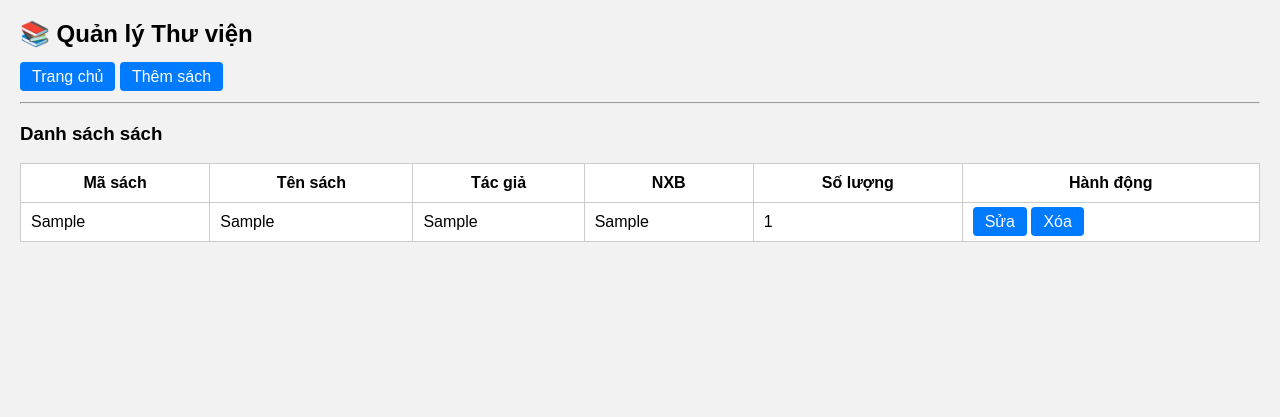
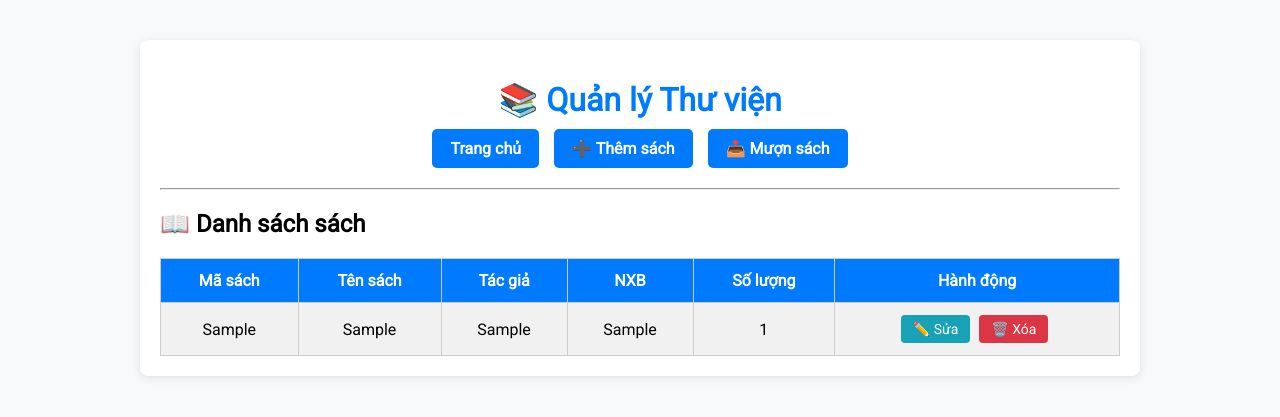
Before and after one commit to VungNguyenYT/qly_thuvien, a PHP site: page / in a window 1280 px wide. Shown: the top 417 px of the page. Run offline with PHP 8.4, Linux system fonts and the light colour scheme; tables that the repository leaves empty or names only in its code hold one stand-in row (values such as "Sample post").

Commit message:
update chức năng

```diff
--- a/assets/style.css
+++ b/assets/style.css
@@ -22,3 +22,133 @@ a.button {
 a.button:hover {
     background: #0056b3;
 }
+.button {
+    padding: 6px 12px;
+    background: #007bff;
+    color: white;
+    text-decoration: none;
+    border-radius: 4px;
+    margin-right: 5px;
+}
+
+.button:hover {
+    opacity: 0.9;
+}
+
+.button.danger {
+    background: #dc3545;
+}
+
+
+body {
+    font-family: 'Roboto', sans-serif;
+    background: #f8f9fa;
+    margin: 0;
+    padding: 0;
+}
+
+.container {
+    width: 90%;
+    max-width: 960px;
+    margin: auto;
+    padding: 20px;
+    background: #fff;
+    box-shadow: 0 2px 8px rgba(0,0,0,0.1);
+    margin-top: 40px;
+    border-radius: 8px;
+}
+
+h1 {
+    text-align: center;
+    color: #007bff;
+    margin-bottom: 10px;
+}
+
+nav {
+    display: flex;
+    justify-content: center;
+    gap: 15px;
+    margin-bottom: 20px;
+}
+
+nav a {
+    text-decoration: none;
+    background: #007bff;
+    color: white;
+    padding: 10px 18px;
+    border-radius: 5px;
+    font-weight: bold;
+    transition: 0.2s;
+}
+
+nav a:hover {
+    background: #0056b3;
+}
+
+table {
+    width: 100%;
+    border-collapse: collapse;
+    margin-top: 15px;
+}
+
+th, td {
+    border: 1px solid #ccc;
+    padding: 12px;
+    text-align: center;
+}
+
+th {
+    background: #007bff;
+    color: white;
+}
+
+tr:nth-child(even) {
+    background: #f1f1f1;
+}
+
+form input, form button {
+    padding: 10px;
+    margin-top: 10px;
+    margin-bottom: 10px;
+    width: 100%;
+    border-radius: 4px;
+    border: 1px solid #ccc;
+    font-size: 15px;
+}
+
+form button {
+    background: #28a745;
+    color: white;
+    font-weight: bold;
+    cursor: pointer;
+}
+
+form button:hover {
+    background: #218838;
+}
+
+.button {
+    display: inline-block;
+    padding: 6px 12px;
+    text-decoration: none;
+    color: white;
+    border-radius: 4px;
+    margin-right: 5px;
+    font-size: 14px;
+}
+
+.button.edit {
+    background: #17a2b8;
+}
+
+.button.delete {
+    background: #dc3545;
+}
+
+.button.edit:hover {
+    background: #138496;
+}
+
+.button.delete:hover {
+    background: #c82333;
+}
--- a/includes/header.php
+++ b/includes/header.php
@@ -1,15 +1,20 @@
 <!DOCTYPE html>
-<html>
+<html lang="vi">
 
 <head>
-    <title>Quản lý thư viện</title>
+    <meta charset="UTF-8">
+    <title>Quản lý Thư viện</title>
+    <link href="https://fonts.googleapis.com/css2?family=Roboto&display=swap" rel="stylesheet">
     <link rel="stylesheet" href="assets/style.css">
 </head>
 
 <body>
-    <h2>📚 Quản lý Thư viện</h2>
-    <p>
-        <a href="index.php" class="button">Trang chủ</a>
-        <a href="add_book.php" class="button">Thêm sách</a>
-    </p>
-    <hr>
+    <div class="container">
+        <h1>📚 Quản lý Thư viện</h1>
+        <nav>
+            <a href="index.php">Trang chủ</a>
+            <a href="add_book.php">➕ Thêm sách</a>
+            <a href="borrow_book.php">📥 Mượn sách</a>
+
+        </nav>
+        <hr>
--- a/index.php
+++ b/index.php
@@ -1,7 +1,8 @@
 <?php include 'db.php';
 include 'includes/header.php'; ?>
 
-<h3>Danh sách sách</h3>
+<h2>📖 Danh sách sách</h2>
+
 <table>
     <tr>
         <th>Mã sách</th>
@@ -13,6 +14,7 @@ include 'includes/header.php'; ?>
     </tr>
     <?php
     $result = $conn->query("SELECT * FROM Sach");
+    if ($result->num_rows > 0) {
         while ($row = $result->fetch_assoc()) {
             echo "<tr>
                     <td>{$row['MaSach']}</td>
@@ -21,13 +23,19 @@ include 'includes/header.php'; ?>
                     <td>{$row['NXB']}</td>
                     <td>{$row['SoLuong']}</td>
                     <td>
-                    <a href='edit_book.php?id={$row['MaSach']}' class='button'>Sửa</a>
-                    <a href='delete_book.php?id={$row['MaSach']}' class='button' onclick=\"return confirm('Xóa sách này?')\">Xóa</a>
+                        <a href='edit_book.php?id={$row['MaSach']}' class='button edit'>✏️ Sửa</a>
+                        <a href='delete_book.php?id={$row['MaSach']}' class='button delete'
+                           onclick=\"return confirm('Xác nhận xoá sách này?')\">🗑️ Xóa</a>
                     </td>
                   </tr>";
         }
+    } else {
+        echo "<tr><td colspan='6'>📭 Chưa có sách nào trong hệ thống.</td></tr>";
+    }
     ?>
 </table>
+
+</div> <!-- .container -->
 </body>
 
 </html>
```
Also changed, not shown: add_book.php (+40 -0 lines), borrow_book.php (added, +90 -0 lines). Lines whose indentation alone changed are shown as unchanged.
